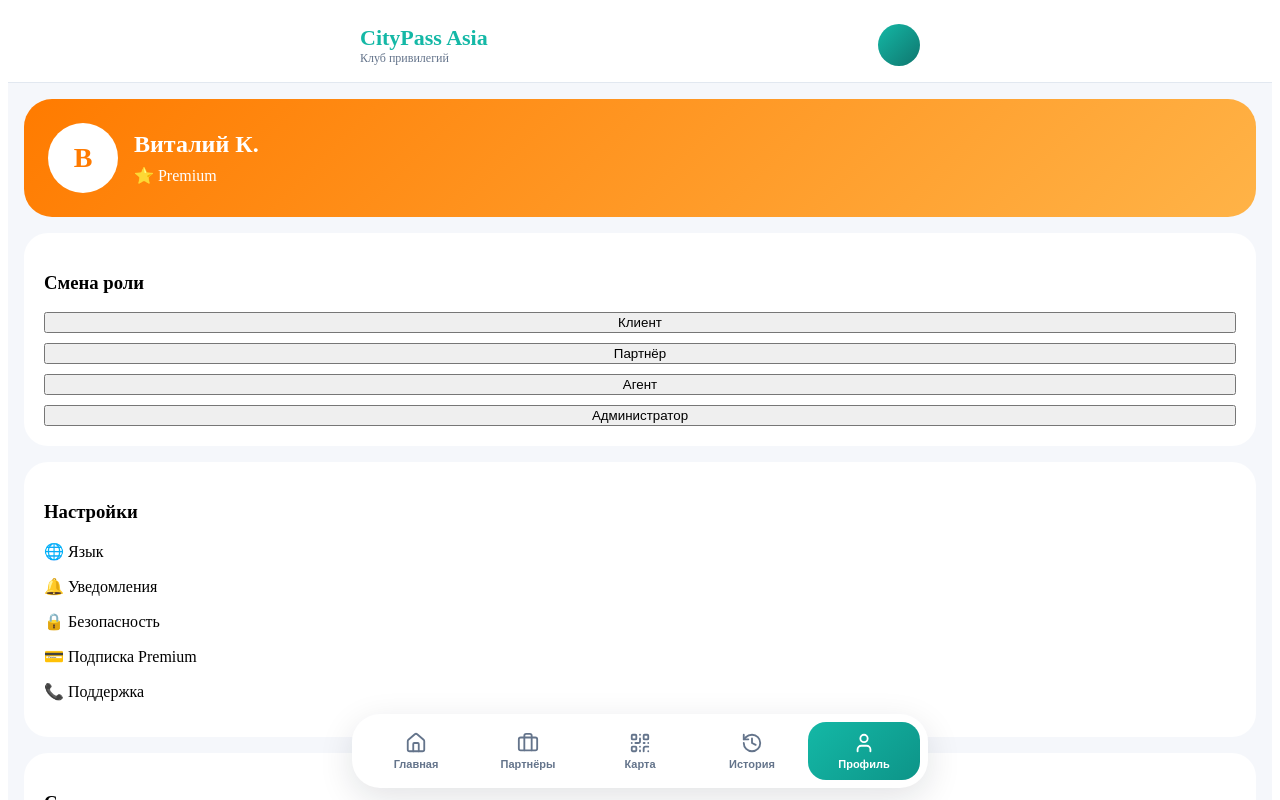
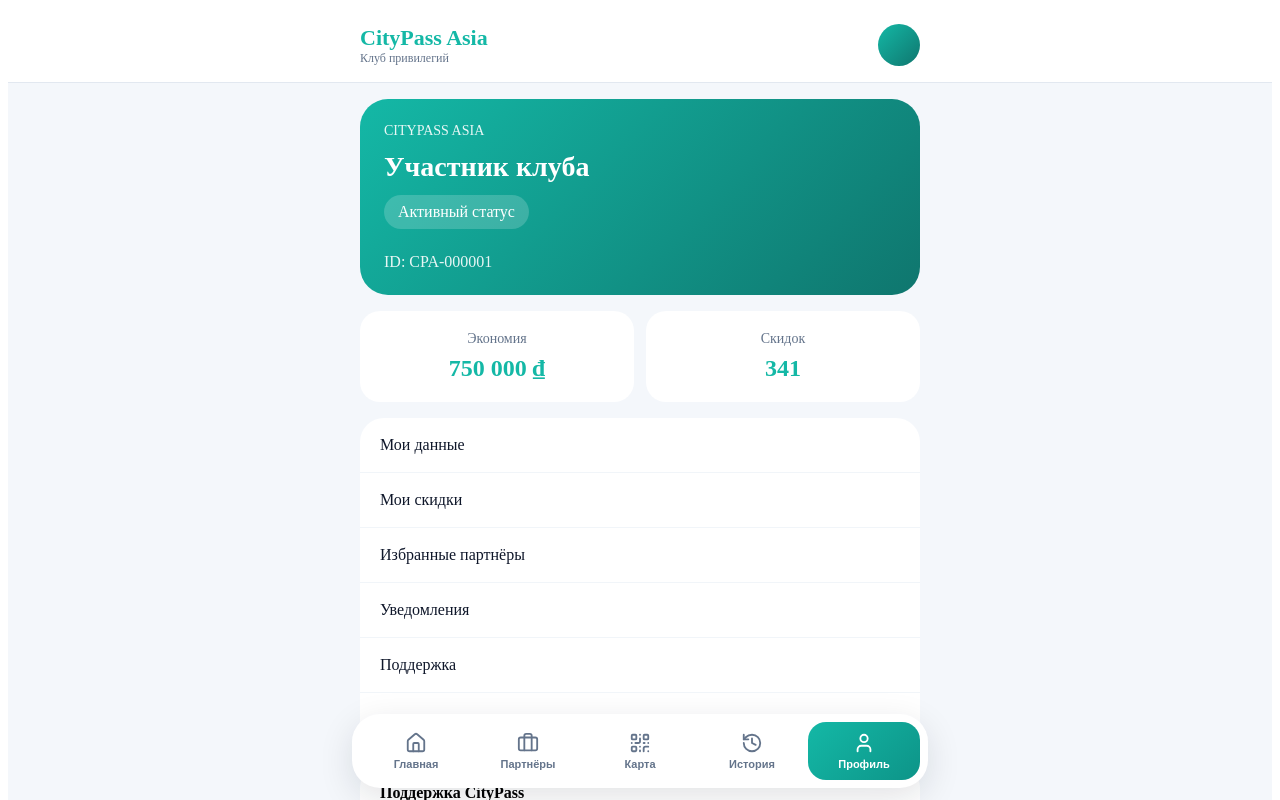
Before and after one commit to tomt39515-glitch/citypass-asia, a React (Vite) app: page / in a window 1280 px wide. Both pictures are taken after a click on the button "Профиль". Shown: the top 800 px of the page. Built offline with nearby package versions, Linux system fonts and the light colour scheme.

Commit message:
Improve bottom navigation

```diff
--- a/src/components/client/ProfileTab.jsx
+++ b/src/components/client/ProfileTab.jsx
@@ -1,22 +1,21 @@
-export default function ProfileTab({
-  role,
-  setRole,
-}) {
+export default function ProfileTab() {
   return (
     <div
       style={{
+        maxWidth: "560px",
+        margin: "0 auto",
         padding: "16px",
-        background: "#f5f7fb",
-        minHeight: "100vh",
         display: "flex",
         flexDirection: "column",
         gap: "16px",
       }}
     >
+      {/* CARD */}
+
       <div
         style={{
           background:
-            "linear-gradient(135deg,#ff7b00,#ffb347)",
+            "linear-gradient(135deg,#14B8A6,#0F766E)",
           borderRadius: "28px",
           padding: "24px",
           color: "#fff",
@@ -24,43 +23,148 @@ export default function ProfileTab({
       >
         <div
           style={{
-            display: "flex",
-            alignItems: "center",
-            gap: "16px",
+            fontSize: "14px",
+            opacity: 0.9,
+          }}
+        >
+          CITYPASS ASIA
+        </div>
+
+        <div
+          style={{
+            marginTop: "12px",
+            fontSize: "28px",
+            fontWeight: 800,
+          }}
+        >
+          Участник клуба
+        </div>
+
+        <div
+          style={{
+            marginTop: "12px",
+            display: "inline-block",
+            background:
+              "rgba(255,255,255,.18)",
+            padding: "8px 14px",
+            borderRadius: "999px",
+          }}
+        >
+          Активный статус
+        </div>
+
+        <div
+          style={{
+            marginTop: "24px",
+            opacity: 0.9,
+          }}
+        >
+          ID: CPA-000001
+        </div>
+      </div>
+
+      {/* STATS */}
+
+      <div
+        style={{
+          display: "grid",
+          gridTemplateColumns: "1fr 1fr",
+          gap: "12px",
         }}
       >
         <div
           style={{
-              width: "70px",
-              height: "70px",
-              borderRadius: "50%",
             background: "#fff",
-              color: "#ff7b00",
-              display: "flex",
-              alignItems: "center",
-              justifyContent: "center",
-              fontSize: "28px",
-              fontWeight: "700",
+            borderRadius: "20px",
+            padding: "20px",
+            textAlign: "center",
           }}
         >
-            В
+          <div
+            style={{
+              color: "#64748B",
+              fontSize: "14px",
+            }}
+          >
+            Экономия
           </div>
-
-          <div>
-            <h2 style={{ margin: 0 }}>
-              Виталий К.
-            </h2>
 
           <div
             style={{
               marginTop: "8px",
+              fontSize: "24px",
+              fontWeight: 700,
+              color: "#14B8A6",
             }}
           >
-              ⭐ Premium
+            750 000 ₫
+          </div>
+        </div>
+
+        <div
+          style={{
+            background: "#fff",
+            borderRadius: "20px",
+            padding: "20px",
+            textAlign: "center",
+          }}
+        >
+          <div
+            style={{
+              color: "#64748B",
+              fontSize: "14px",
+            }}
+          >
+            Скидок
+          </div>
+
+          <div
+            style={{
+              marginTop: "8px",
+              fontSize: "24px",
+              fontWeight: 700,
+              color: "#14B8A6",
+            }}
+          >
+            341
           </div>
         </div>
       </div>
+
+      {/* MENU */}
+
+      <div
+        style={{
+          background: "#fff",
+          borderRadius: "24px",
+          overflow: "hidden",
+        }}
+      >
+        {[
+          "Мои данные",
+          "Мои скидки",
+          "Избранные партнёры",
+          "Уведомления",
+          "Поддержка",
+          "О CityPass Asia",
+        ].map((item) => (
+          <div
+            key={item}
+            style={{
+              padding: "18px 20px",
+              borderBottom:
+                "1px solid #F1F5F9",
+              cursor: "pointer",
+              color: "#0F172A",
+              fontWeight: 500,
+            }}
+          >
+            {item}
           </div>
+        ))}
+      </div>
+
+      {/* SUPPORT */}
 
       <div
         style={{
@@ -69,62 +173,40 @@ export default function ProfileTab({
           padding: "20px",
         }}
       >
-        <h3>Смена роли</h3>
-
         <div
           style={{
-            display: "grid",
-            gap: "10px",
-            marginTop: "15px",
+            fontWeight: 700,
+            marginBottom: "10px",
           }}
         >
-          <button onClick={() => setRole("client")}>
-            Клиент
-          </button>
-
-          <button onClick={() => setRole("partner")}>
-            Партнёр
-          </button>
-
-          <button onClick={() => setRole("agent")}>
-            Агент
-          </button>
-
-          <button onClick={() => setRole("admin")}>
-            Администратор
-          </button>
-        </div>
+          Поддержка CityPass
         </div>
 
         <div
           style={{
-          background: "#fff",
-          borderRadius: "24px",
-          padding: "20px",
+            color: "#64748B",
           }}
         >
-        <h3>Настройки</h3>
-
-        <p>🌐 Язык</p>
-        <p>🔔 Уведомления</p>
-        <p>🔒 Безопасность</p>
-        <p>💳 Подписка Premium</p>
-        <p>📞 Поддержка</p>
+          support@citypass.asia
+        </div>
       </div>
 
-      <div
+      {/* LOGOUT */}
+
+      <button
         style={{
-          background: "#fff",
-          borderRadius: "24px",
-          padding: "20px",
+          width: "100%",
+          border: "none",
+          borderRadius: "18px",
+          padding: "16px",
+          background: "#EF4444",
+          color: "#fff",
+          fontWeight: 700,
+          cursor: "pointer",
         }}
       >
-        <h3>Статистика</h3>
-
-        <p>Скидок использовано: 341</p>
-        <p>Экономия: 12 458 000 ₫</p>
-        <p>Партнёров рядом: 127</p>
-      </div>
+        Выйти из аккаунта
+      </button>
     </div>
   );
 }
```
Lines whose indentation alone changed are shown as unchanged.
